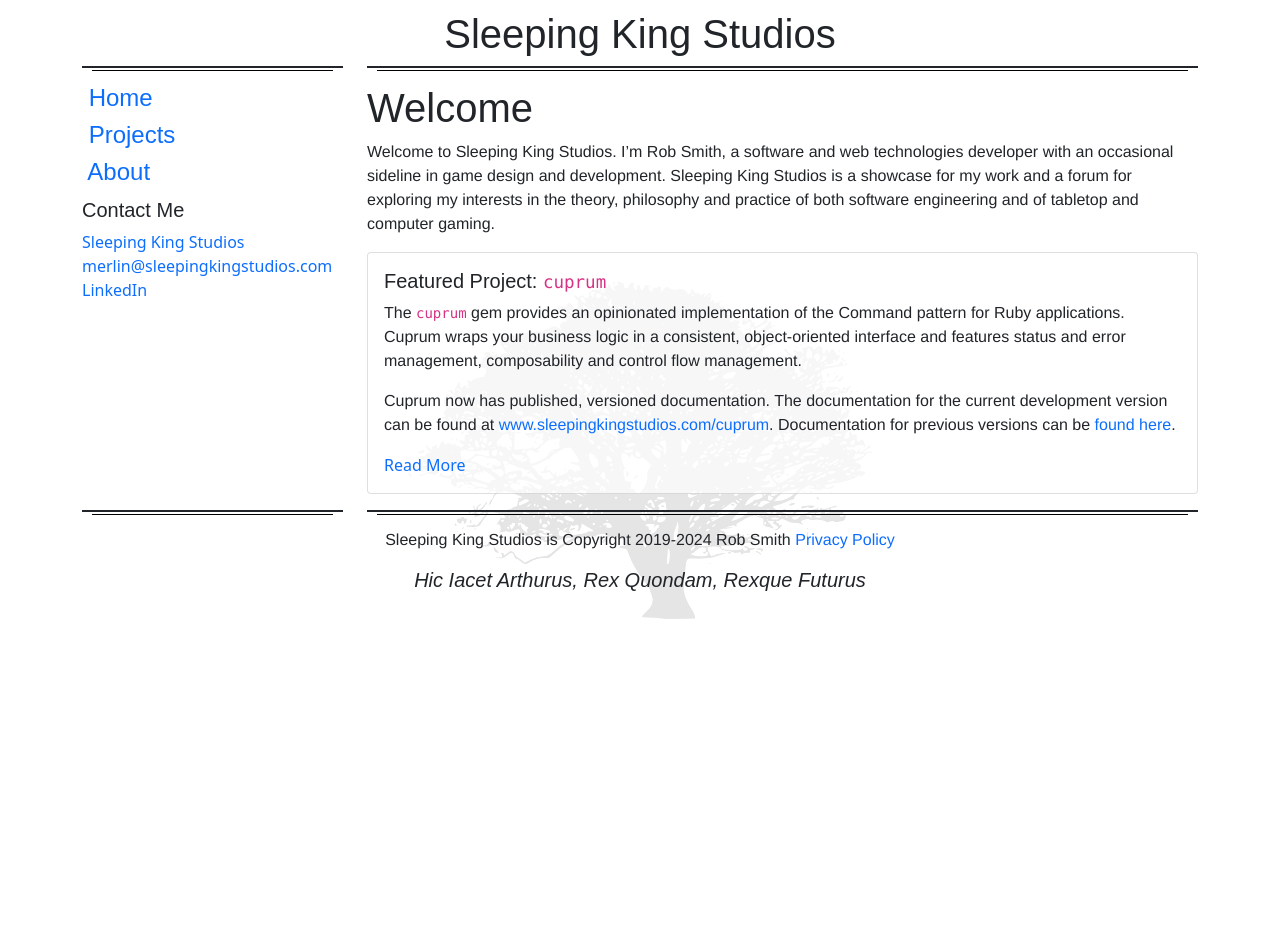
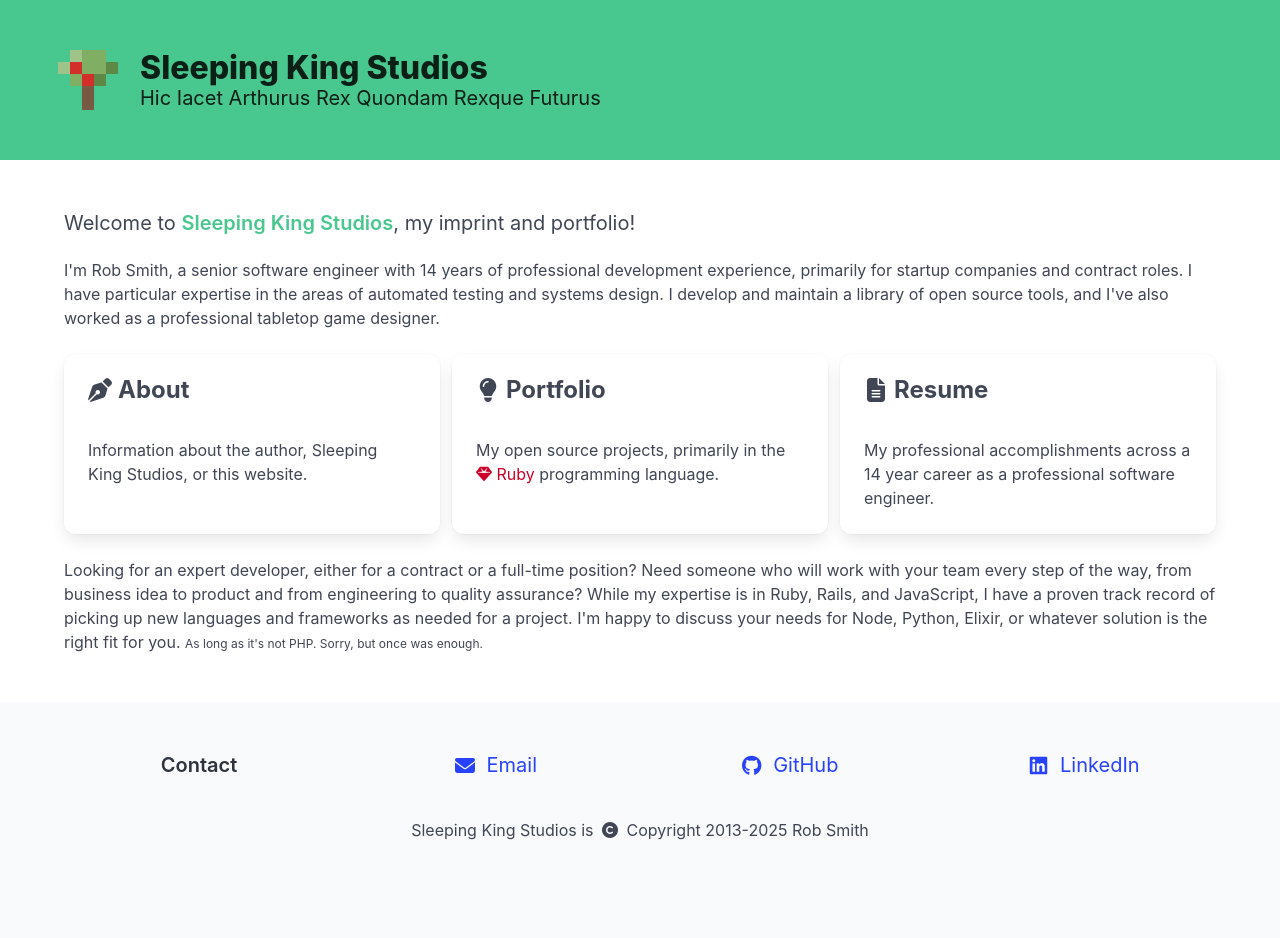
Before and after one commit to sleepingkingstudios/sleepingkingstudios.github.io, a Jekyll site: the page built from index.md, in a window 1280 px wide. Built offline with Jekyll 4.4.1, drawn with Linux system fonts in a browser that asks for light colours; before the commit the page ends 900 px from its top, so only the background shows below that.

Commit message:
Redesign home page.

```diff
--- /dev/null
+++ b/_includes/card.md
@@ -0,0 +1,24 @@
+<div class="card">
+  <div class="card-content">
+    <p class="has-text-weight-bold is-size-4">
+      {% if include.url %}
+      <a href="{{site.baseurl}}{{include.url}}">
+        <span class="icon-text">
+          <span class="icon">
+            <i class="fa fa-{{include.icon}}"></i>
+          </span>
+          {{include.label}}
+        </span>
+      </a>
+      {% else %}
+      <span class="icon-text">
+        <span class="icon">
+          <i class="fa fa-{{include.icon}}"></i>
+        </span>
+        {{include.label}}
+      </span>
+      {% endif %}
+    </p>
+    {{include.body}}
+  </div>
+</div>
--- a/index.md
+++ b/index.md
@@ -1,25 +1,43 @@
 ---
+layout: hero
 ---
 
-# Welcome
+<p class="is-size-5">
+  Welcome to <span class="has-text-success has-text-weight-semibold">Sleeping King Studios</span>, my imprint and portfolio!
+</p>
 
-Welcome to Sleeping King Studios. I'm Rob Smith, a software and web technologies developer with an occasional sideline in game design and development. Sleeping King Studios is a showcase for my work and a forum for exploring my interests in the theory, philosophy and practice of both software engineering and of tabletop and computer gaming.
+<p>
+  I'm Rob Smith, a senior software engineer with 14 years of professional development experience, primarily for startup companies and contract roles. I have particular expertise in the areas of automated testing and systems design. I develop and maintain a library of open source tools, and I've also worked as a professional tabletop game designer.
+</p>
 
-<div class="card">
-  <div class="card-body">
-    <h5 class="card-title">Featured Project: <code>cuprum</code></h5>
-
-    <p class="card-text">
-      The <code>cuprum</code> gem provides an opinionated implementation of the Command pattern for Ruby applications. Cuprum wraps your business logic in a consistent, object-oriented interface and features status and error management, composability and control flow management.
-    </p>
-
-    <p class="card-text">
-      Cuprum now has published, versioned documentation. The documentation for the current development version can be found at <a href="http://www.sleepingkingstudios.com/cuprum/">www.sleepingkingstudios.com/cuprum</a>. Documentation for previous versions can be <a href="http://www.sleepingkingstudios.com/cuprum/versions">found here</a>.
-    </p>
-
-    <a href="https://github.com/sleepingkingstudios/cuprum#readme" class="card-link">
-      <i class="fa fa-fw fa-arrow-right"></i>
-      Read More
-    </a>
+<div class="fixed-grid has-3-cols has-1-cols-mobile mt-5 mb-5">
+  <div class="grid">
+    <div class="cell is-flex-tablet">
+      {% capture card_body %}<p>
+        Information about the author, Sleeping King Studios, or this website.
+      </p>{% endcapture %}
+      {% include card.md icon="pen-nib" label="About" body=card_body %}
+    </div>
+    <div class="cell is-flex-tablet">
+      {% capture card_body %}<p>
+        My open source projects, primarily in the
+        <span class="has-text-danger-40">
+          <i class="fa fa-gem"></i>
+          Ruby
+        </span>
+        programming language.
+      </p>{% endcapture %}
+      {% include card.md icon="lightbulb" label="Portfolio" body=card_body %}
+    </div>
+    <div class="cell is-flex-tablet">
+      {% capture card_body %}<p>
+        My professional accomplishments across a 14 year career as a professional software engineer.
+      </p>{% endcapture %}
+      {% include card.md icon="file-lines" label="Resume" body=card_body %}
+    </div>
   </div>
 </div>
+
+<p>
+  Looking for an expert developer, either for a contract or a full-time position? Need someone who will work with your team every step of the way, from business idea to product and from engineering to quality assurance? While my expertise is in Ruby, Rails, and JavaScript, I have a proven track record of picking up new languages and frameworks as needed for a project. I'm happy to discuss your needs for Node, Python, Elixir, or whatever solution is the right fit for you. <span class="is-size-7">As long as it's not PHP. Sorry, but once was enough.</span>
+</p>
```
